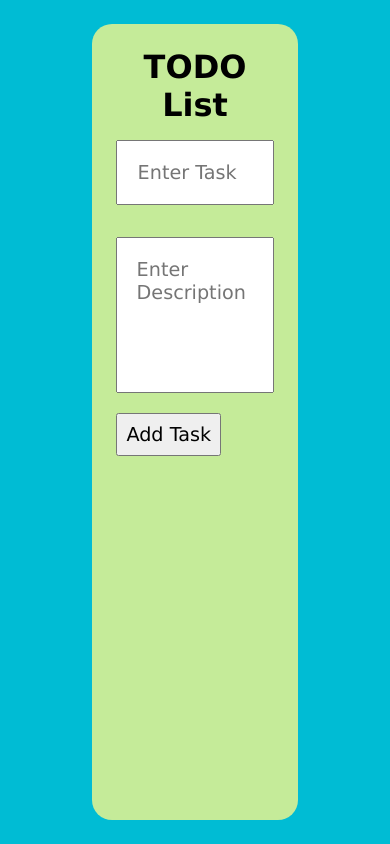
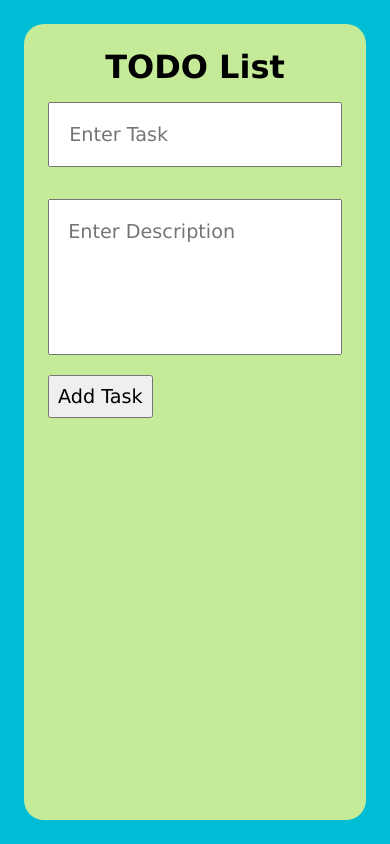
Before and after one commit to riteshmoud/todo-list, a React (Create React App) app: page / in a window 390 px wide. Built offline with nearby package versions, Linux system fonts and the light colour scheme.

Commit message:
added media queries

```diff
--- a/src/style/App.css
+++ b/src/style/App.css
@@ -23,3 +23,9 @@
 .sec-container h1{
     text-align: center;
 }
+
+@media screen and (max-width: 1000px){
+    .sec-container{
+        width: 100%;
+    }
+}
```
